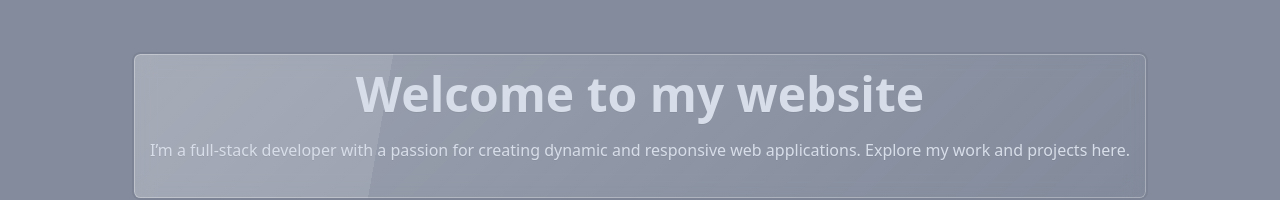
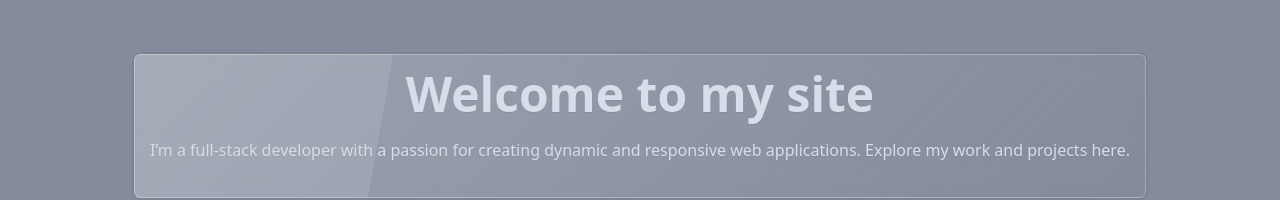
Before and after one commit to Alexandru-S/portfolio-nextjs, a Next.js app: page / in a window 1280 px wide. Shown: the part 150-350 px from the top of the page. Built offline with nearby package versions, Linux system fonts and the light colour scheme; no server answers.

Commit message:
refactor: cleanup up code, added anime.js library

```diff
--- a/app/components/Footer.tsx
+++ b/app/components/Footer.tsx
@@ -56,6 +56,5 @@
         <p>Copyright © {new Date().getFullYear()}</p>
       </aside>
     </footer>
-
   )
 }
--- a/app/components/Hero.tsx
+++ b/app/components/Hero.tsx
@@ -29,7 +29,7 @@
             <div className="hero-overlay bg-opacity-60"></div>
             <div className="hero-content text-neutral-content text-center">
                 <div className="max-w-l glass rounded-box p-4">
-                    <h1 className="mb-5 text-5xl font-bold">Welcome to my website</h1>
+                    <h1 className="mb-5 text-5xl font-bold">Welcome to my site</h1>
                     <p className="mb-5">
                         I’m a full-stack developer with a passion for creating dynamic and responsive web applications. Explore my work and projects here.
                     </p>
--- a/package.json
+++ b/package.json
@@ -19,6 +19,7 @@
     "@vercel/analytics": "^1.1.3",
     "@vercel/og": "^0.6.3",
     "@vercel/speed-insights": "^1.0.9",
+    "animejs": "^4.0.2",
     "autoprefixer": "^10.4.14",
     "daisyui": "^4.12.13",
     "geist": "1.2.2",
```
Also changed, not shown: 1 other file (tests, documents, lock files or other folders).
